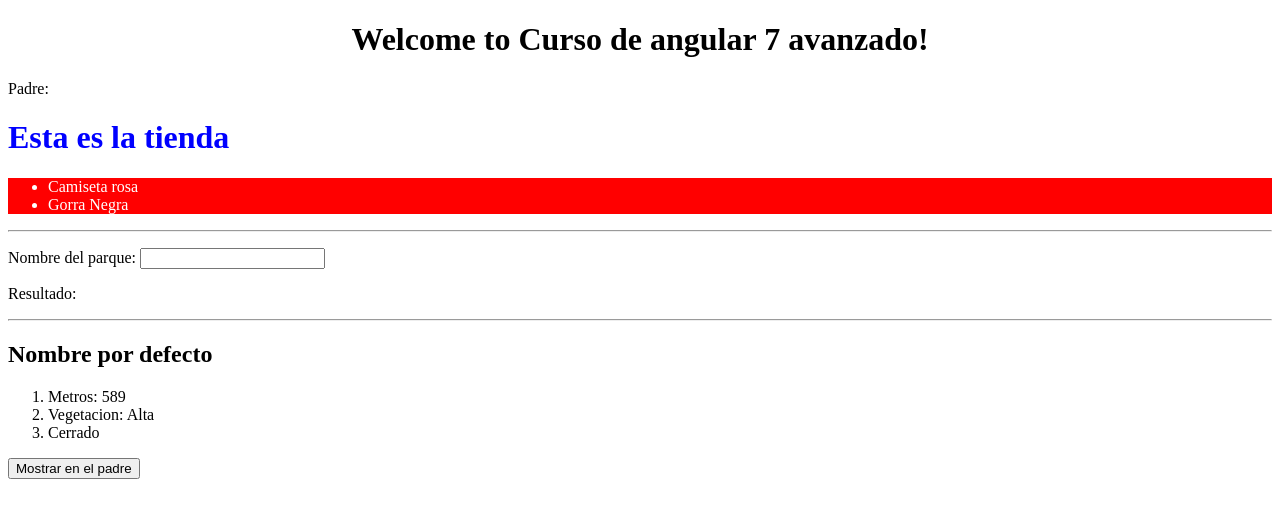
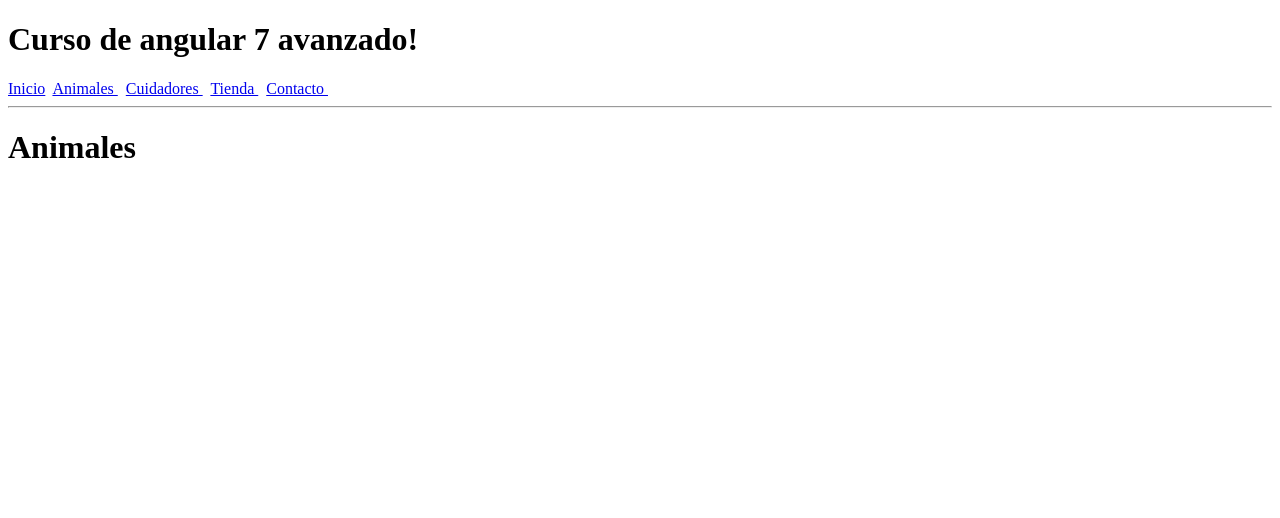
Before and after one commit to KingKasuma/angular7-avanzado, an Angular app: page /animales in a window 1280 px wide. Shown: the top 518 px of the page. Built offline with nearby package versions, Linux system fonts and the light colour scheme.

Commit message:
componentes and routing

```diff
--- a/src/app/app.component.html
+++ b/src/app/app.component.html
@@ -1,7 +1,13 @@
 <!--The content below is only a placeholder and can be replaced.-->
-<div style="text-align:center">
-  <h1>
-    Welcome to {{ title }}!
-  </h1>
-</div>
+<h1>
+  {{ title }}!
+</h1>
+
+<a [routerLink]="['/home']">Inicio</a>&nbsp;
+<a [routerLink]="['/animales']">Animales </a>&nbsp;
+<a [routerLink]="['/cuidadores']">Cuidadores </a>&nbsp;
+<a [routerLink]="['/tienda']">Tienda </a>&nbsp;
+<a [routerLink]="['/contacto']">Contacto </a>&nbsp;
+
+<hr>
 <router-outlet></router-outlet>
--- /dev/null
+++ b/src/app/components/animals/animals.component.html
@@ -0,0 +1 @@
+<h1>{{title}}</h1>
--- /dev/null
+++ b/src/app/components/animals/animals.component.ts
@@ -0,0 +1,14 @@
+import { Component, OnInit } from '@angular/core';
+
+@Component({
+  selector: 'animals',
+  templateUrl: './animals.component.html'
+})
+export class AnimalsComponent implements OnInit{
+  title = 'Animales';
+
+  ngOnInit(){
+    console.log('animals.component cargado');
+  }
+
+}
--- /dev/null
+++ b/src/app/components/contact/contact.component.html
@@ -0,0 +1 @@
+<h1>{{title}}</h1>
--- /dev/null
+++ b/src/app/components/contact/contact.component.ts
@@ -0,0 +1,14 @@
+import { Component, OnInit } from '@angular/core';
+
+@Component({
+  selector: 'contact',
+  templateUrl: './contact.component.html'
+})
+export class ContactComponent implements OnInit{
+  title = 'Contact';
+
+  ngOnInit(){
+    console.log('contact.component cargado');
+  }
+
+}
--- /dev/null
+++ b/src/app/components/home/home.component.html
@@ -0,0 +1 @@
+<h1>{{title}}</h1>
--- /dev/null
+++ b/src/app/components/home/home.component.ts
@@ -0,0 +1,14 @@
+import { Component, OnInit } from '@angular/core';
+
+@Component({
+  selector: 'home',
+  templateUrl: './home.component.html'
+})
+export class HomeComponent implements OnInit{
+  title = 'Home';
+
+  ngOnInit(){
+    console.log('home.component cargado');
+  }
+
+}
--- /dev/null
+++ b/src/app/components/keepers/keepers.component.html
@@ -0,0 +1 @@
+<h1>{{title}}</h1>
--- /dev/null
+++ b/src/app/components/keepers/keepers.component.ts
@@ -0,0 +1,14 @@
+import { Component, OnInit } from '@angular/core';
+
+@Component({
+  selector: 'keepers',
+  templateUrl: './keepers.component.html'
+})
+export class KeepersComponent implements OnInit{
+  title = 'Cuidadores';
+
+  ngOnInit(){
+    console.log('keepers.component cargado');
+  }
+
+}
```
Also changed, not shown: src/app/app.module.ts (+9 -1 lines), src/app/app.routing.ts (+11 -3 lines).
